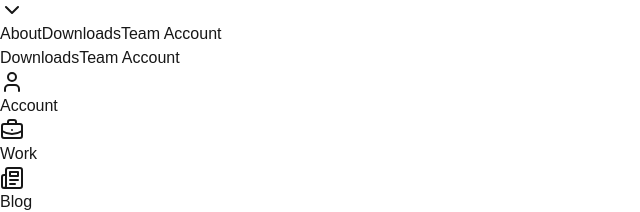
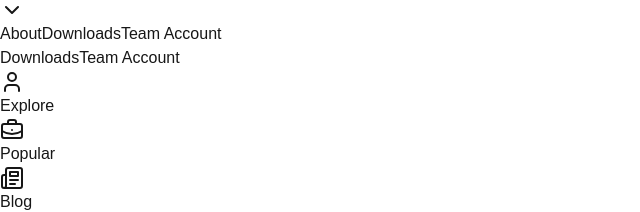
Before and after one commit to AyushJoshi1403/React-Library-Directory, a Next.js app in the folder frontend/: page / in a window 1280 px wide. Shown: the part 242-454 px from the top of the page, without its empty margins (0-640 px from the left). Built offline with nearby package versions, Linux system fonts and the light colour scheme.

Commit message:
frontend

```diff
--- a/frontend/src/components/Navbar.jsx
+++ b/frontend/src/components/Navbar.jsx
@@ -234,7 +234,7 @@ const Navbar = () => {
                         <path d="M19 21v-2a4 4 0 0 0-4-4H9a4 4 0 0 0-4 4v2" />
                         <circle cx={12} cy={7} r={4} />
                       </svg>
-                      Account
+                      Explore
                     </a>
                     <a
                       className="p-2 flex items-center text-sm text-gray-800 hover:bg-gray-100 rounded-lg focus:outline-none focus:bg-gray-100 dark:text-neutral-200 dark:hover:bg-neutral-700 dark:focus:bg-neutral-700"
@@ -257,7 +257,7 @@ const Navbar = () => {
                         <path d="M22 13a18.15 18.15 0 0 1-20 0" />
                         <rect width={20} height={14} x={2} y={6} rx={2} />
                       </svg>
-                      Work
+                      Popular
                     </a>
                     <a
                       className="p-2 flex items-center text-sm text-gray-800 hover:bg-gray-100 rounded-lg focus:outline-none focus:bg-gray-100 dark:text-neutral-200 dark:hover:bg-neutral-700 dark:focus:bg-neutral-700"
```
